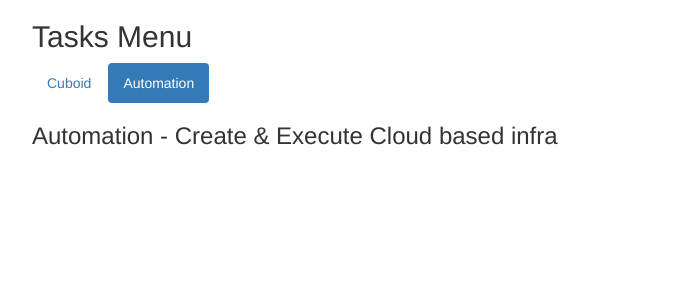
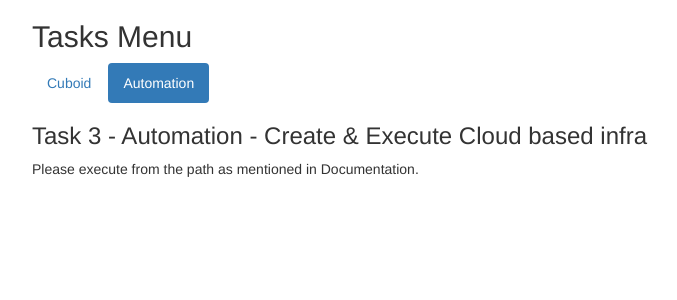
Before and after one commit to NitinNahal/ionos_assignment, a Django app: page / in a window 1280 px wide, after a click on "Automation". Shown: the top 300 px of the page, without its empty margins (38-715 px from the left). Run offline with Django 3.2, Linux system fonts and the light colour scheme; parts of the project's set-up code (start-up, migrations or seed data) failed here and were passed over; some libraries are stand-ins or nearby versions.

Commit message:
automation/templates/automation/index.html

```diff
--- a/automation/templates/automation/index.html
+++ b/automation/templates/automation/index.html
@@ -60,8 +60,8 @@
         </p>
       </div>
       <div id="task_3" class="tab-pane fade">
-        <h3>Automation - Create & Execute Cloud based infra</h3>
-        <p></p>
+        <h3>Task 3 - Automation - Create & Execute Cloud based infra</h3>
+        <p>Please execute from the path as mentioned in Documentation.</p>
       </div>
     </div>
   </div>
```
